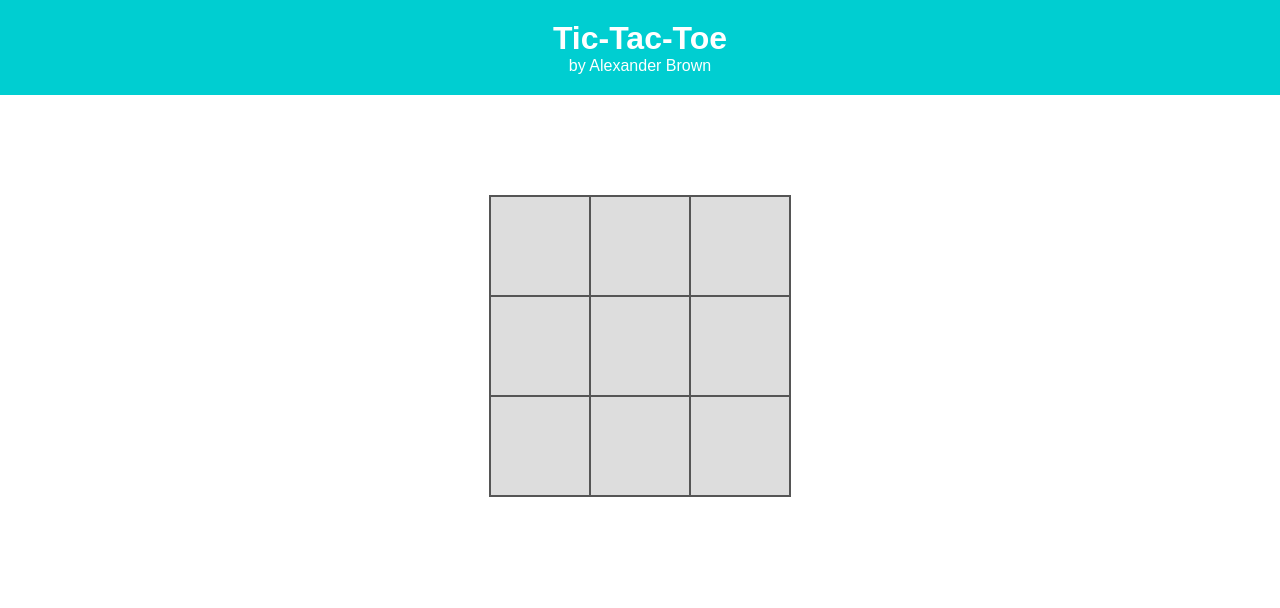
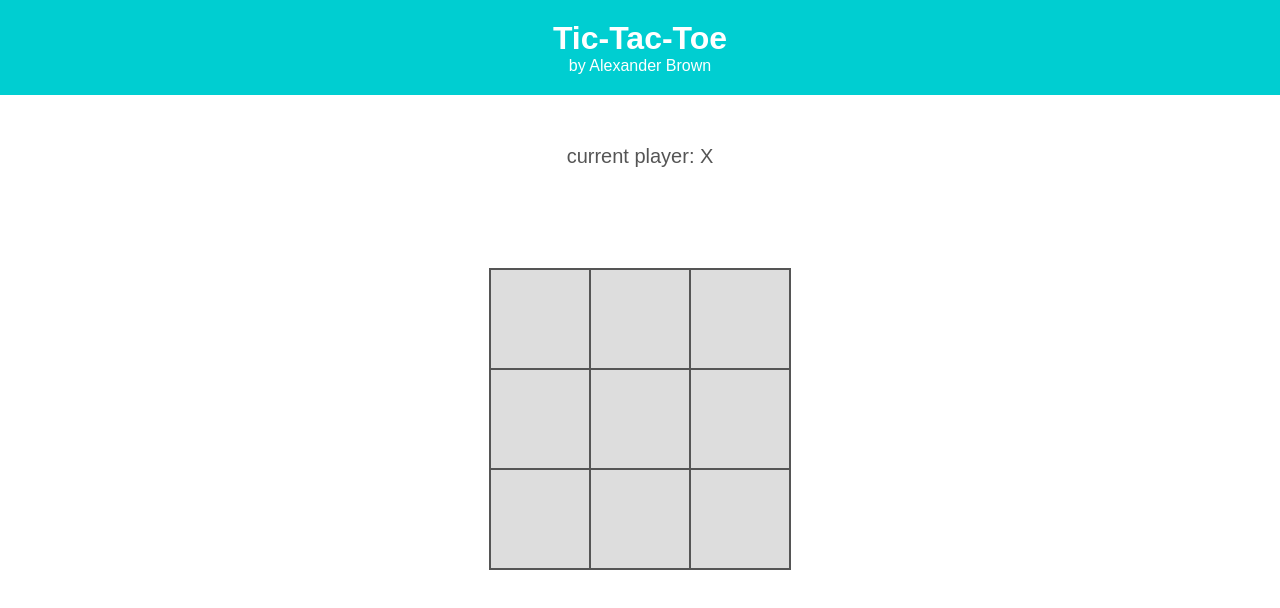
Before and after one commit to webtechalex/tic-tac-toe, a React app: page / in a window 1280 px wide. Both pictures are taken after a click on the button "New Game". Shown: the top 608 px of the page. Built offline with nearby package versions, Linux system fonts and the light colour scheme.

Commit message:
added current player indicator

```diff
--- a/src/components/View/Board.js
+++ b/src/components/View/Board.js
@@ -29,12 +29,15 @@ class Board extends React.Component {
     return (
       <div>
         {this.props.board &&
+          <div>
+            <div className="status"><p>current player: {this.props.turn}</p></div>
             <div className="board">
               {this.props.board.map((cell, i) => (
                 <div className="cell" key={i} onClick={(e) => this.handleCellClick(i)}>
                   {cell}
                 </div>
               ))}
+            </div>
           </div>
         }
       </div>
--- a/src/components/styles/index.scss
+++ b/src/components/styles/index.scss
@@ -51,6 +51,16 @@ h1, p {
   font-size: 20px;
 }
 
+.status {
+  margin: 50px auto 0 auto;
+  width: 300px;
+  text-align: center;
+}
+.status p {
+  font-size: 20px;
+  color: #555;
+}
+
 .board {
   display: flex;
   flex-wrap: wrap;
```
Lines whose indentation alone changed are shown as unchanged.
